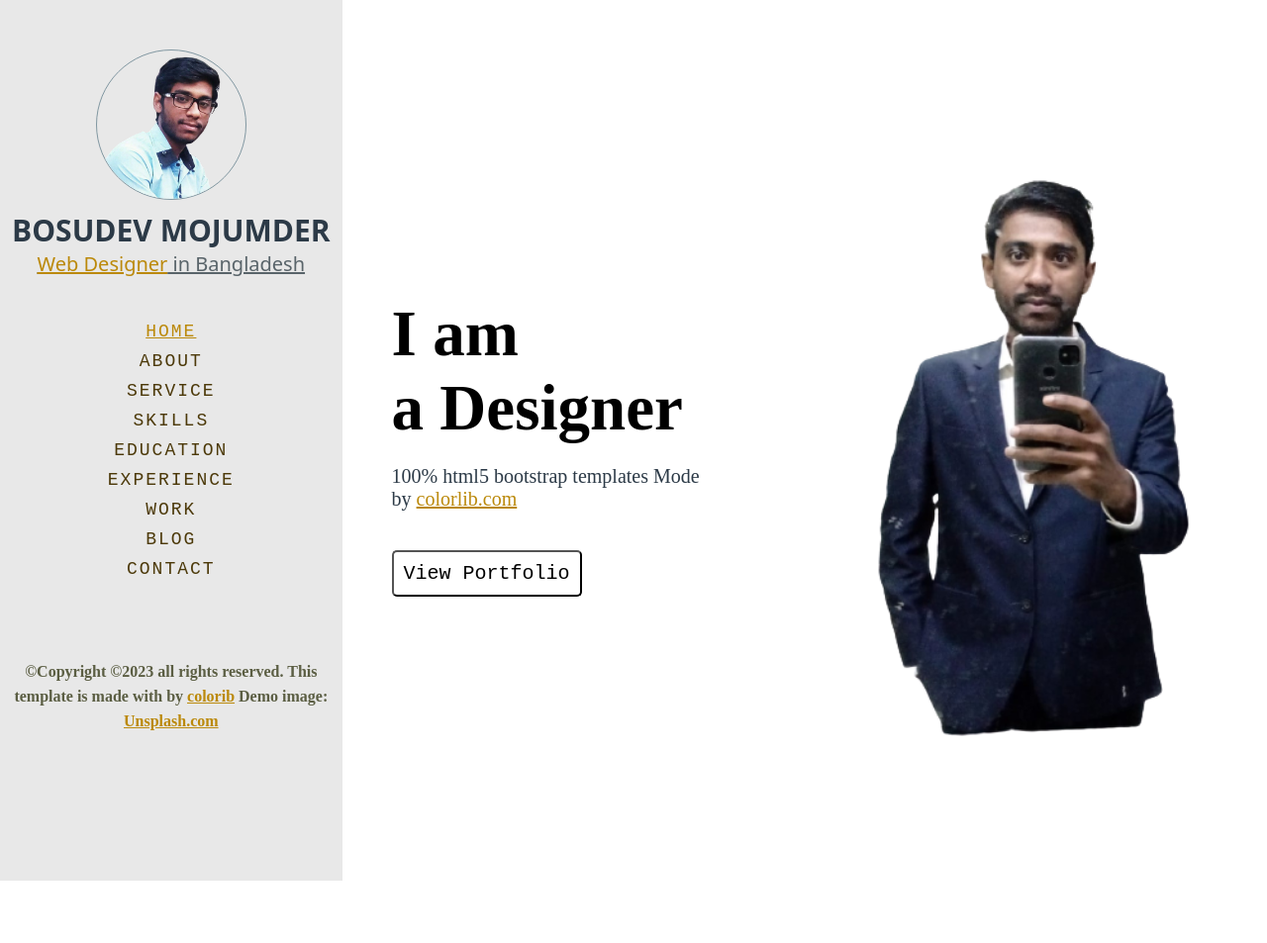
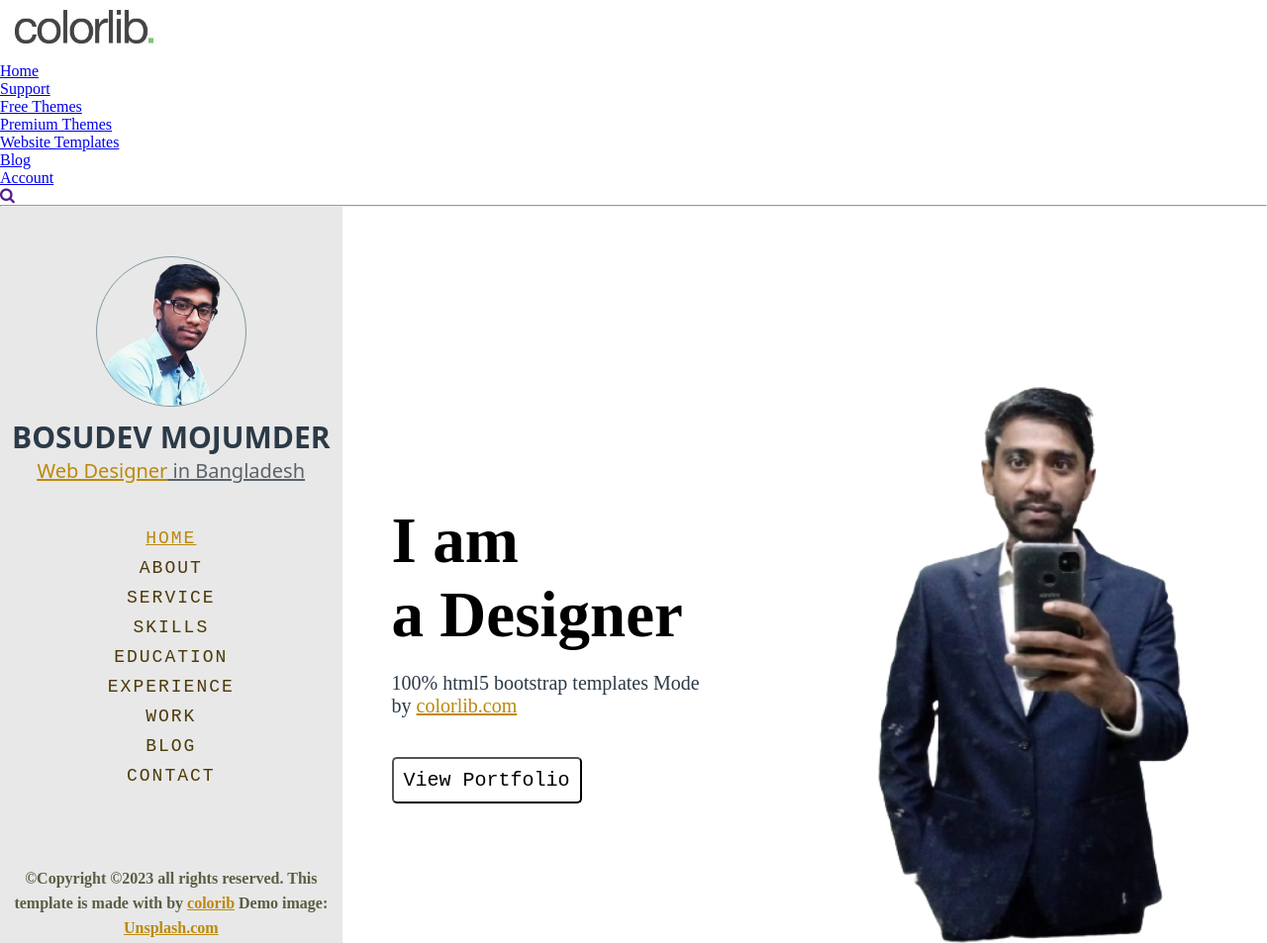
Before and after one commit to bosudev-it/17-Mar, a plain HTML site: page index.html in a window 1280 px wide. Shown: the top 953 px of the page at 99% size. Before the commit the page ends 924 px from the top, so only its background shows below. Drawn offline with Linux system fonts and the light colour scheme.

Commit message:
Update index.html

```diff
--- a/index.html
+++ b/index.html
@@ -4,8 +4,29 @@
 	<meta charset="UTF-8">
 	<title>Welcome to our website</title>
 	<link rel="stylesheet" type="text/css" href="style.css" media="all" />
+	<link rel="stylesheet" href="https://cdnjs.cloudflare.com/ajax/libs/font-awesome/4.7.0/css/font-awesome.min.css">
 </head>
 <body>
+	<div class="header-part">
+
+		<div class="logo-area">
+			<a href=""><img src="images/logo.jpg" alt="" /></a>
+		</div>
+
+		<div class="menu-area">
+			<ul>
+				<li><a href="#">Home</a></li>
+				<li><a href="#">Support</a></li>
+				<li><a href="#">Free Themes</a></li>
+				<li><a href="#">Premium Themes</a></li>
+				<li><a href="#">Website Templates</a></li>
+				<li><a href="#">Blog</a></li>
+				<li><a href="#">Account</a></li>
+				<a href=""><i class="fa fa-search"></i></a>
+			</ul>
+		</div>
+	</div>
+	<hr />
 
 	<div class="body-part">
 		<nav class="left-side">
```
